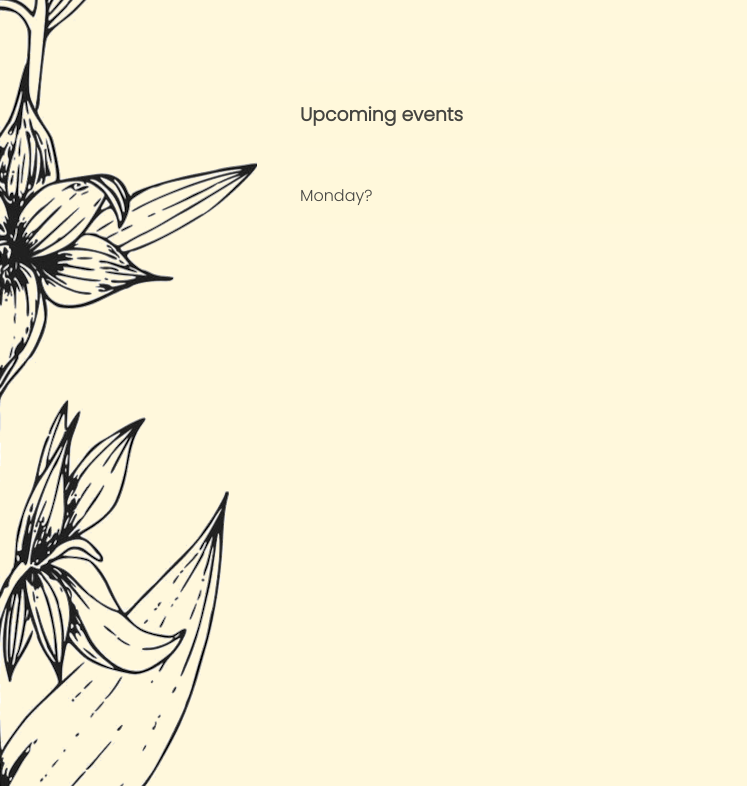
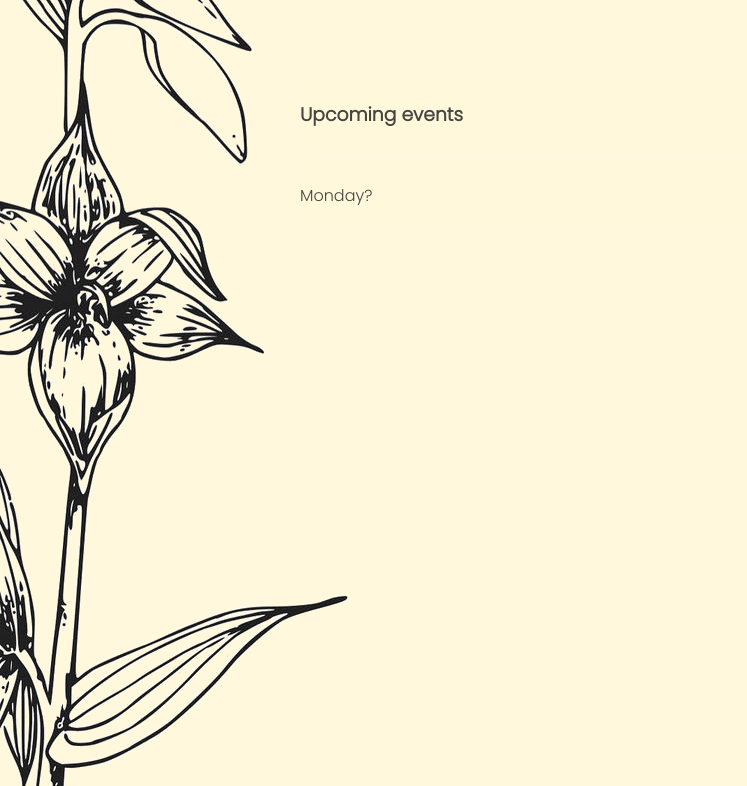
Before and after one commit to cotabas/boppa_static, a plain HTML site: page schedule.html in a window 1280 px wide. Shown: the part 225-1011 px from the top of the page, without its empty margins (0-747 px from the left). Drawn offline with Linux system fonts and the light colour scheme.

Commit message:
everytime..

```diff
--- a/schedule.html
+++ b/schedule.html
@@ -37,7 +37,7 @@
     <img id="logo" src="pix/boppa_logo.png" alt="boppa logo">
   </header>
 
-  <img id="left_flower" src="pix/left_flower_2.png" alt="flower background">
+  <img id="left_flower" src="pix/left_flower.png" alt="flower background">
 
   <section id="intro">
     <ul id="menu" class="back_visible">
```
Also changed, not shown: 3 other files.
